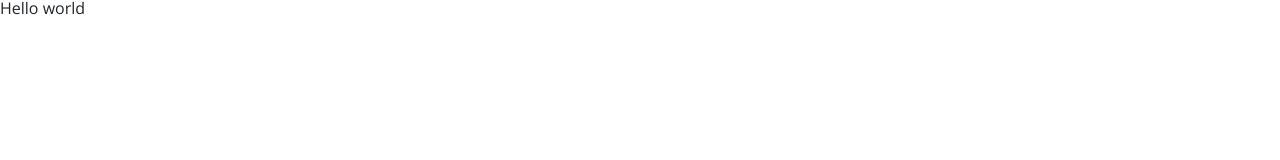
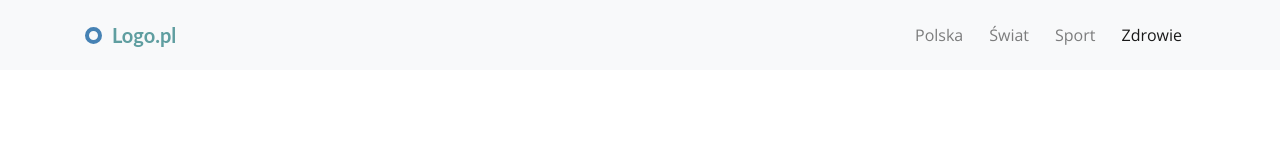
Before and after one commit to martafrackiewicz/article-page, a website: page index.html in a window 1280 px wide. Drawn offline with nearby package versions, Linux system fonts and the light colour scheme; files whose address does not match are found by name.

Commit message:
Add and style header

```diff
--- a/index.html
+++ b/index.html
@@ -1,21 +1,48 @@
 <!doctype html>
 <html lang="pl">
+
 <head>
     <meta charset="UTF-8">
     <meta name="viewport"
-          content="width=device-width, user-scalable=no, initial-scale=1.0, maximum-scale=1.0, minimum-scale=1.0">
+        content="width=device-width, user-scalable=no, initial-scale=1.0, maximum-scale=1.0, minimum-scale=1.0">
     <meta http-equiv="X-UA-Compatible" content="ie=edge">
     <title>Article</title>
-	<link rel="preconnect" href="https://fonts.gstatic.com">
-	<link href="https://fonts.googleapis.com/css2?family=Open+Sans:wght@300;400;700;800&display=swap" rel="stylesheet">
+    <link rel="preconnect" href="https://fonts.gstatic.com">
+    <link href="https://fonts.googleapis.com/css2?family=Open+Sans:wght@300;400;700;800&display=swap" rel="stylesheet">
     <link rel="stylesheet" href="https://cdn.jsdelivr.net/npm/bootstrap@4.6.0/dist/css/bootstrap.min.css"
         integrity="sha384-B0vP5xmATw1+K9KRQjQERJvTumQW0nPEzvF6L/Z6nronJ3oUOFUFpCjEUQouq2+l" crossorigin="anonymous">
     <link rel="stylesheet" href="css/main.css">
 </head>
+
 <body>
-	<div class="wrap">
-		<h1>Hello world</h1>
-	</div>
+    <div class="wrap">
+        <header class="header">
+            <nav class="navbar navbar-expand-lg navbar-light bg-light">
+                <div class="container">
+                <div><a href="#" class="header-logo">
+                    <div class="header-logo-icon"></div>
+                    <span class="header-logo-text">Logo.pl</span>
+                </a></div>
+                <div class="collapse navbar-collapse" id="navbarNav">
+                    <ul class="navbar-nav">
+                        <li class="nav-item">
+                            <a class="nav-link" href="#">Polska</a>
+                        </li>
+                        <li class="nav-item">
+                            <a class="nav-link" href="#">Świat</a>
+                        </li>
+                        <li class="nav-item">
+                            <a class="nav-link" href="#">Sport</a>
+                        </li>
+                        <li class="nav-item active">
+                            <a class="nav-link" href="#">Zdrowie<span class="sr-only">(current)</span></a>
+                        </li>
+                    </ul>
+                </div>
+            </nav>
+            </div>
+        </header>
+    </div>
+</body>
 
-</body>
 </html>
--- /dev/null
+++ b/scss/elements/_header.scss
@@ -0,0 +1,42 @@
+@import "../scss/settings/colors";
+@import "../scss/settings/fonts";
+
+.navbar {
+    height: 70px;
+    flex-wrap: nowrap;
+
+    &-collapse {
+        justify-content: flex-end;
+    }
+}
+
+.header-logo {
+    display: flex;
+    justify-content: center;
+    align-items: center;
+    text-decoration: none;
+
+    &:hover {
+        text-decoration: none;
+    }
+
+    &-icon {
+        height: 17px;
+        width: 17px;
+        border-radius: 50%;
+        border: 4px solid $c-logo-icon;
+        background-color: transparent;
+        margin-right: 10px;
+    }
+
+    &-text {
+        color: $c-logo-text;
+        font-family: $font-secondary;
+        font-size: 20px;
+        font-weight: bold;
+    }
+}
+
+.nav-item {
+    margin: 0 5px;
+}
--- a/scss/main.scss
+++ b/scss/main.scss
@@ -1,6 +1,8 @@
 @import "reset.css";
 @import "settings/colors";
 @import "settings/fonts";
+
+@import "elements/header";
 
 * {
     box-sizing: border-box;
--- a/scss/settings/_colors.scss
+++ b/scss/settings/_colors.scss
@@ -0,0 +1,2 @@
+$c-logo-icon: #4682B4;
+$c-logo-text: #5F9EA0;
--- a/scss/settings/_fonts.scss
+++ b/scss/settings/_fonts.scss
@@ -1 +1,2 @@
 $font-primary: 'Open Sans', sans-serif;
+$font-secondary: 'Lato', sans-serif;
```
Also changed, not shown: css/main.css, 1 other file.
